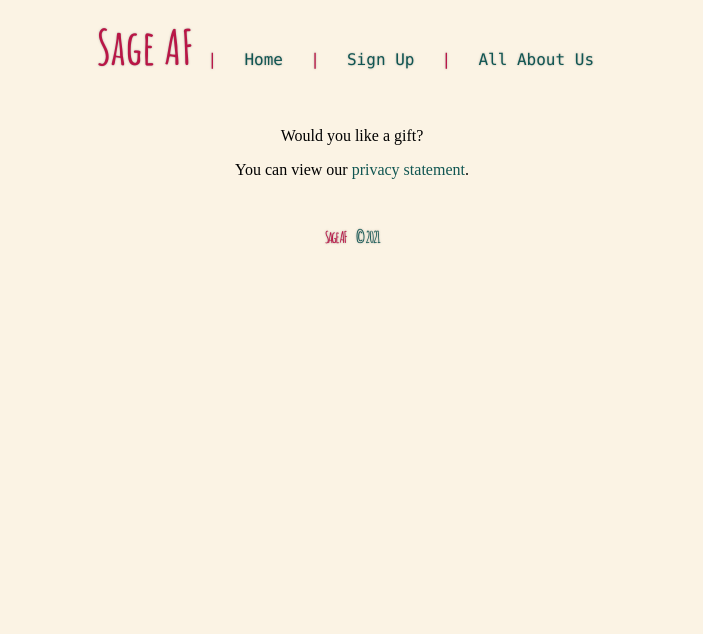
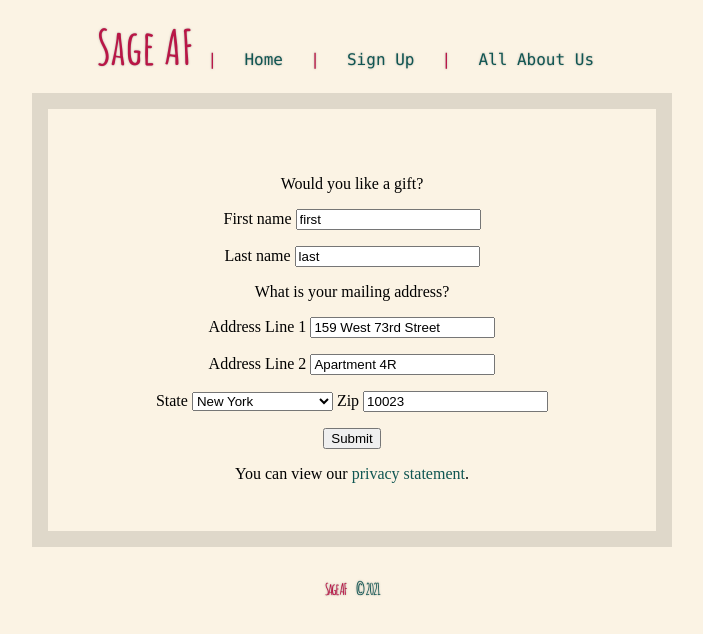
Before and after one commit to free-ignorance/sage.af, a Gatsby site: page /signup in a window 1280 px wide. Shown: the whole page, without its empty margins (288-991 px from the left). Built offline with nearby package versions, Linux system fonts and the light colour scheme; Gatsby itself is replaced by a stand-in of ours; a small style sheet from the web is missing.

Commit message:
feat: that signup form

```diff
--- /dev/null
+++ b/src/components/form.js
@@ -0,0 +1,173 @@
+
+import styled from 'styled-components';
+import React, { Component }  from 'react';
+import PropTypes from 'prop-types';
+
+class Form extends Component {
+  constructor(props) {
+    super(props);
+    this.state = {
+      firstName: props.firstName,
+      lastName: props.lastName,
+      addressOne: props.addressOne,
+      addressTwo: props.addressTwo,
+      addressState: props.addressState,
+      addressZip: props.addressZip,
+      addressCountry: props.addressCountry,
+      error: null,
+      isLoaded: false,
+      items: []
+    };
+  }
+
+  handleInputChange = event => {
+    const target = event.target
+    const value = target.value
+    const name = target.name
+
+    this.setState({
+      [name]: value,
+    })
+  }
+
+  handleSubmit = event => {
+    event.preventDefault()
+    alert(`Welcome ${this.state.firstName} ${this.state.lastName}!`)
+  }
+
+  render() {
+    return (
+      <form onSubmit={this.handleSubmit}>
+        <p><label>
+          First name <input
+            type="text"
+            name="firstName"
+            value={this.state.firstName}
+            onChange={this.handleInputChange}
+          />
+        </label></p>
+        <p>
+          <label>
+            Last name <input
+              type="text"
+              name="lastName"
+              value={this.state.lastName}
+              onChange={this.handleInputChange}
+            />
+          </label>
+        </p>
+        <p>What is your mailing address?</p>
+        <p>
+          <label>
+            Address Line 1 <input
+              type="text"
+              name="addressOne"
+              value={this.state.addressOne}
+              onChange={this.handleInputChange}
+            />
+          </label>
+        </p>
+        <p>
+          <label>
+            Address Line 2 <input
+              type="text"
+              name="addressTwo"
+              value={this.state.addressTwo}
+              onChange={this.handleInputChange}
+            />
+          </label>
+        </p>
+        <p>
+          <label>
+            State <select
+              type="text"
+              name="addressState"
+              value={this.state.addressState}
+              onChange={this.handleInputChange}>
+              <option value="AL">Alabama</option>
+              <option value="AK">Alaska</option>
+              <option value="AZ">Arizona</option>
+              <option value="AR">Arkansas</option>
+              <option value="CA">California</option>
+              <option value="CO">Colorado</option>
+              <option value="CT">Connecticut</option>
+              <option value="DE">Delaware</option>
+              <option value="DC">District Of Columbia</option>
+              <option value="FL">Florida</option>
+              <option value="GA">Georgia</option>
+              <option value="HI">Hawaii</option>
+              <option value="ID">Idaho</option>
+              <option value="IL">Illinois</option>
+              <option value="IN">Indiana</option>
+              <option value="IA">Iowa</option>
+              <option value="KS">Kansas</option>
+              <option value="KY">Kentucky</option>
+              <option value="LA">Louisiana</option>
+              <option value="ME">Maine</option>
+              <option value="MD">Maryland</option>
+              <option value="MA">Massachusetts</option>
+              <option value="MI">Michigan</option>
+              <option value="MN">Minnesota</option>
+              <option value="MS">Mississippi</option>
+              <option value="MO">Missouri</option>
+              <option value="MT">Montana</option>
+              <option value="NE">Nebraska</option>
+              <option value="NV">Nevada</option>
+              <option value="NH">New Hampshire</option>
+              <option value="NJ">New Jersey</option>
+              <option value="NM">New Mexico</option>
+              <option value="NY">New York</option>
+              <option value="NC">North Carolina</option>
+              <option value="ND">North Dakota</option>
+              <option value="OH">Ohio</option>
+              <option value="OK">Oklahoma</option>
+              <option value="OR">Oregon</option>
+              <option value="PA">Pennsylvania</option>
+              <option value="RI">Rhode Island</option>
+              <option value="SC">South Carolina</option>
+              <option value="SD">South Dakota</option>
+              <option value="TN">Tennessee</option>
+              <option value="TX">Texas</option>
+              <option value="UT">Utah</option>
+              <option value="VT">Vermont</option>
+              <option value="VA">Virginia</option>
+              <option value="WA">Washington</option>
+              <option value="WV">West Virginia</option>
+              <option value="WI">Wisconsin</option>
+              <option value="WY">Wyoming</option>
+            </select>
+          </label>
+          <label> Zip <input
+              type="text"
+              name="addressZip"
+              value={this.state.addressZip}
+              onChange={this.handleInputChange}
+            /></label>
+        </p>
+        <p><button type="submit">Submit</button></p>
+      </form>
+    )
+  }
+}
+
+Form.propTypes = {
+  firstName: PropTypes.string,
+  lastName: PropTypes.string,
+  addressOne: PropTypes.string,
+  addressTwo: PropTypes.string,
+  addressState: PropTypes.string,
+  addressZip: PropTypes.string,
+  addressCountry: PropTypes.string,
+}
+
+Form.defaultProps = {
+  firstName: `first`,
+  lastName: `last`,
+  addressOne: `159 West 73rd Street`,
+  addressTwo: `Apartment 4R`,
+  addressState: `NY`,
+  addressZip: `10023`,
+  addressCountry: `USA`,
+}
+
+export default Form
--- a/src/pages/signup.js
+++ b/src/pages/signup.js
@@ -3,13 +3,30 @@
 import { Link } from 'gatsby';
 import Layout from '../components/layout';
 import SEO from '../components/seo';
+import Form from '../components/form';
+
 
 
 const PreStyle = styled.div`
+	border: 1rem solid #DFD8CA;
+	padding: 2rem;
   a {
     text-decoration: none;
     color: #105652;
   }
+
+	p lable {
+		text-align: justify;
+  	text-justify: inter-word;
+		text-indent: 2rem;
+	}
+`;
+
+const StandOutFont = styled.h2`
+  color: #B91646;
+  font-family: 'Amatic SC';
+  font-weight: 700;
+  font-size: 2rem;
 `;
 
 const SignupPage = () => (
@@ -18,6 +35,7 @@
     <PreStyle>
       <br/>
 			<p>Would you like a gift?</p>
+      <Form/>
       <p>You can view our <Link to='/privacy'>privacy statement</Link>.</p>
 
     </PreStyle>
```
